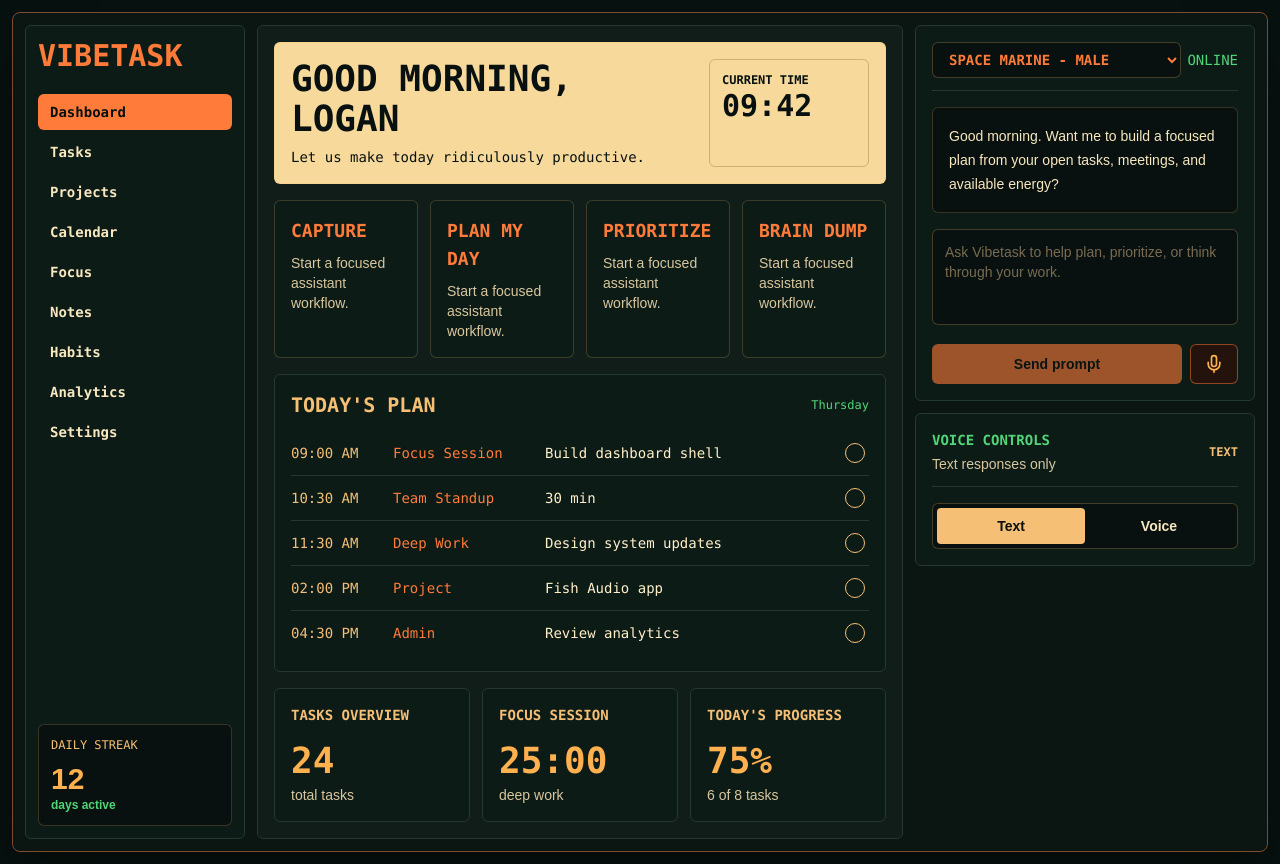
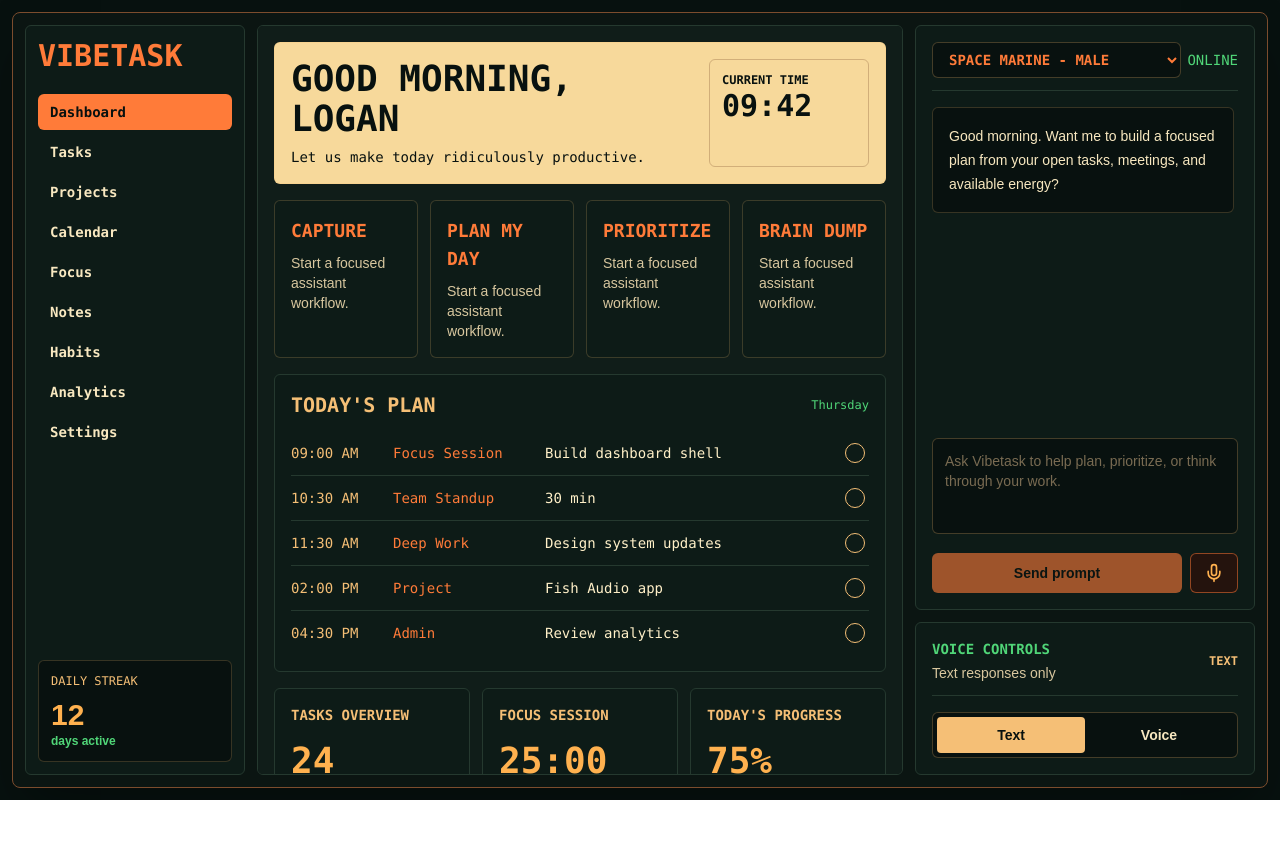
Before and after one commit to djquigon/Vibetask, a Next.js app: page /dashboard in a window 1280 px wide. After the commit the page ends 800 px from the top, so only its background shows below. Built offline with nearby package versions, Linux system fonts and the light colour scheme.

Commit message:
update vibetask assistant instructions, make chat max at 100vh, update scrollbars sitewide

```diff
--- a/src/app/(app)/dashboard/_components/app-shell.tsx
+++ b/src/app/(app)/dashboard/_components/app-shell.tsx
@@ -18,13 +18,13 @@ export function AppShell({ children }: { children: ReactNode }) {
     );
 
     return (
-        <main className="min-h-screen bg-[#07110f] p-3 text-[#f8e8c0]">
-            <div className="grid min-h-[calc(100vh-24px)] gap-3 rounded-lg border border-[#7c4c2d] bg-[#0b1512] p-3 shadow-2xl shadow-black/40 lg:grid-cols-[220px_minmax(0,1fr)_340px]">
+        <main className="h-screen overflow-hidden bg-[#07110f] p-3 text-[#f8e8c0]">
+            <div className="grid h-full min-h-0 gap-3 rounded-lg border border-[#7c4c2d] bg-[#0b1512] p-3 shadow-2xl shadow-black/40 lg:grid-cols-[220px_minmax(0,1fr)_340px]">
                 <SideNav />
-                <section className="min-w-0 rounded-md border border-[#25392f] bg-[#101d19] p-4">
+                <section className="min-h-0 min-w-0 overflow-auto rounded-md border border-[#25392f] bg-[#101d19] p-4">
                     {children}
                 </section>
-                <aside className="flex min-w-0 flex-col gap-3">
+                <aside className="flex min-h-0 min-w-0 flex-col gap-3">
                     <AssistantChat
                         mode={assistantMode}
                         onVoiceChange={setSelectedVoiceId}
--- a/src/app/(app)/dashboard/_components/assistant-chat.tsx
+++ b/src/app/(app)/dashboard/_components/assistant-chat.tsx
@@ -153,8 +153,8 @@ export function AssistantChat({
     }
 
     return (
-        <section className="rounded-md border border-[#25392f] bg-[#0d1b17] p-4">
-            <div className="mb-4 flex items-center justify-between border-b border-[#25392f] pb-3">
+        <section className="flex min-h-0 flex-1 flex-col rounded-md border border-[#25392f] bg-[#0d1b17] p-4">
+            <div className="mb-4 flex shrink-0 items-center justify-between border-b border-[#25392f] pb-3">
                 <label className="sr-only" htmlFor="assistant-voice">
                     Assistant voice
                 </label>
@@ -175,8 +175,8 @@ export function AssistantChat({
                 </span>
             </div>
 
-            <div>
-                <div className="space-y-4">
+            <div className="flex min-h-0 flex-1 flex-col">
+                <div className="min-h-0 flex-1 space-y-4 overflow-y-auto pr-1">
                     {messages.map((message, index) => (
                         <div
                             key={`${message.role}-${index}`}
@@ -201,7 +201,10 @@ export function AssistantChat({
                     ))}
                 </div>
 
-                <form className="mt-4 space-y-3" onSubmit={handleSubmit}>
+                <form
+                    className="mt-4 shrink-0 space-y-3"
+                    onSubmit={handleSubmit}
+                >
                     <textarea
                         className="min-h-24 w-full resize-none rounded-md border border-[#f5bf76]/25 bg-[#08110f] p-3 text-sm text-[#f8e8c0] outline-none placeholder:text-[#796b52] focus:border-[#50d678]"
                         placeholder="Ask Vibetask to help plan, prioritize, or think through your work."
--- a/src/app/globals.css
+++ b/src/app/globals.css
@@ -28,11 +28,37 @@
 
 * {
     box-sizing: border-box;
+    scrollbar-color: #ff7b39 #08110f;
+    scrollbar-width: thin;
 }
 
 ::selection {
     background: #ff8a3d;
     color: #08110f;
+}
+
+::-webkit-scrollbar {
+    height: 10px;
+    width: 10px;
+}
+
+::-webkit-scrollbar-track {
+    background: #08110f;
+    border-radius: 999px;
+}
+
+::-webkit-scrollbar-thumb {
+    background: linear-gradient(180deg, #ffb14f, #ff7b39);
+    border: 2px solid #08110f;
+    border-radius: 999px;
+}
+
+::-webkit-scrollbar-thumb:hover {
+    background: linear-gradient(180deg, #50d678, #ffb14f);
+}
+
+::-webkit-scrollbar-corner {
+    background: #08110f;
 }
 
 .assistant-character-fade {
--- a/src/features/assistant/server/chat.ts
+++ b/src/features/assistant/server/chat.ts
@@ -15,7 +15,7 @@ Help the user think clearly and turn vague intent into practical next steps.
 You may suggest actions like creating tasks, calendar blocks, notes, or reports,
 but do not claim that you have changed app data yet.
 
-Keep responses concise, practical, and focused on productivity.
+Keep responses concise, practical, and focused on productivity. Do not use emojis, asterisks, or other markdown formatting.
 `;
 
 export async function createAssistantChatResponse(
```
